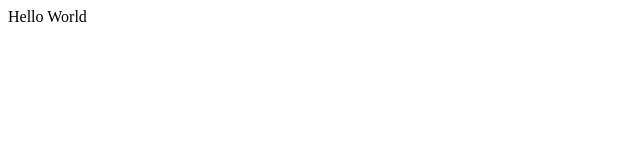
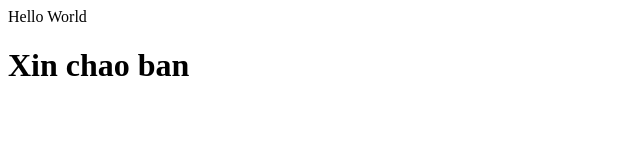
Before and after one commit to longchu2612/github-chulong-dep-trai, a plain HTML site: page web/index.html in a window 1280 px wide. Shown: the whole page, without its empty margins (0-640 px from the left). Drawn offline with Linux system fonts and the light colour scheme.

Commit message:
Update index.html
abccccc

```diff
--- a/web/index.html
+++ b/web/index.html
@@ -11,5 +11,6 @@ Click nbfs://nbhost/SystemFileSystem/Templates/JSP_Servlet/Html.html to edit thi
     </head>
     <body>
         <div>Hello World</div>
+        <h1>Xin chao ban </h1>
     </body>
 </html>
```
